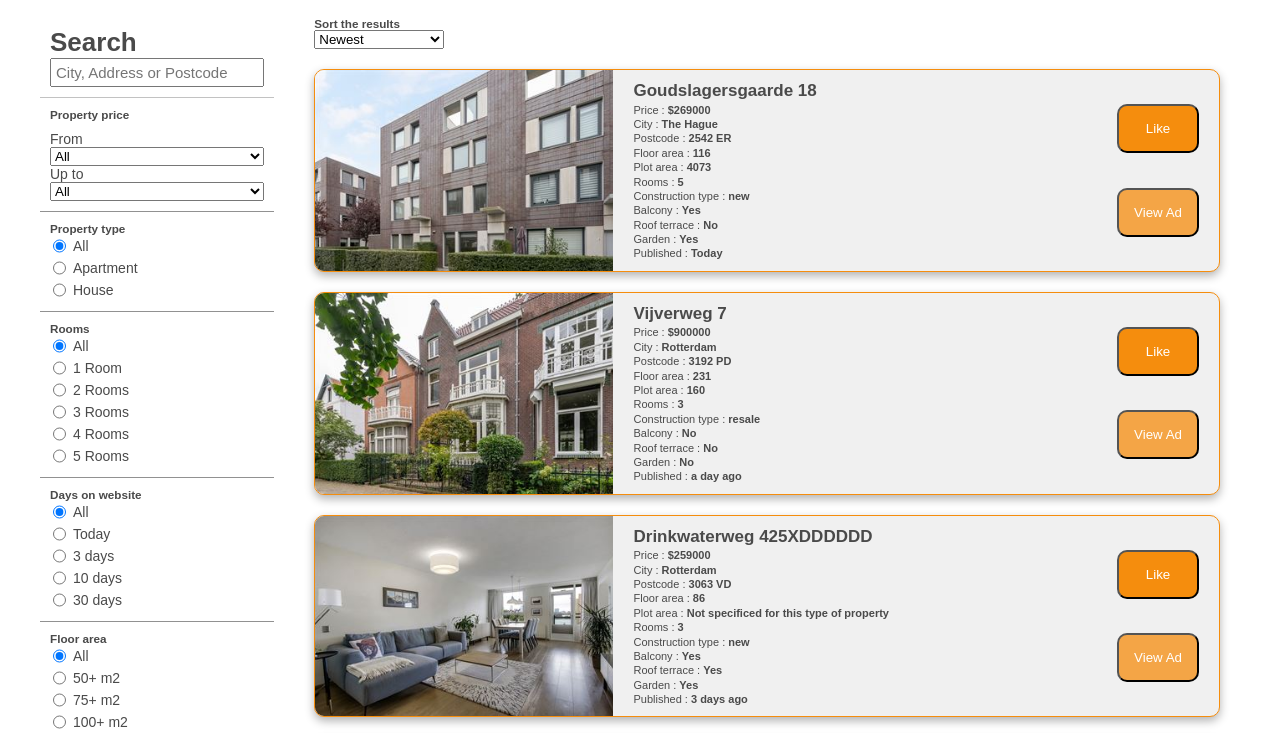
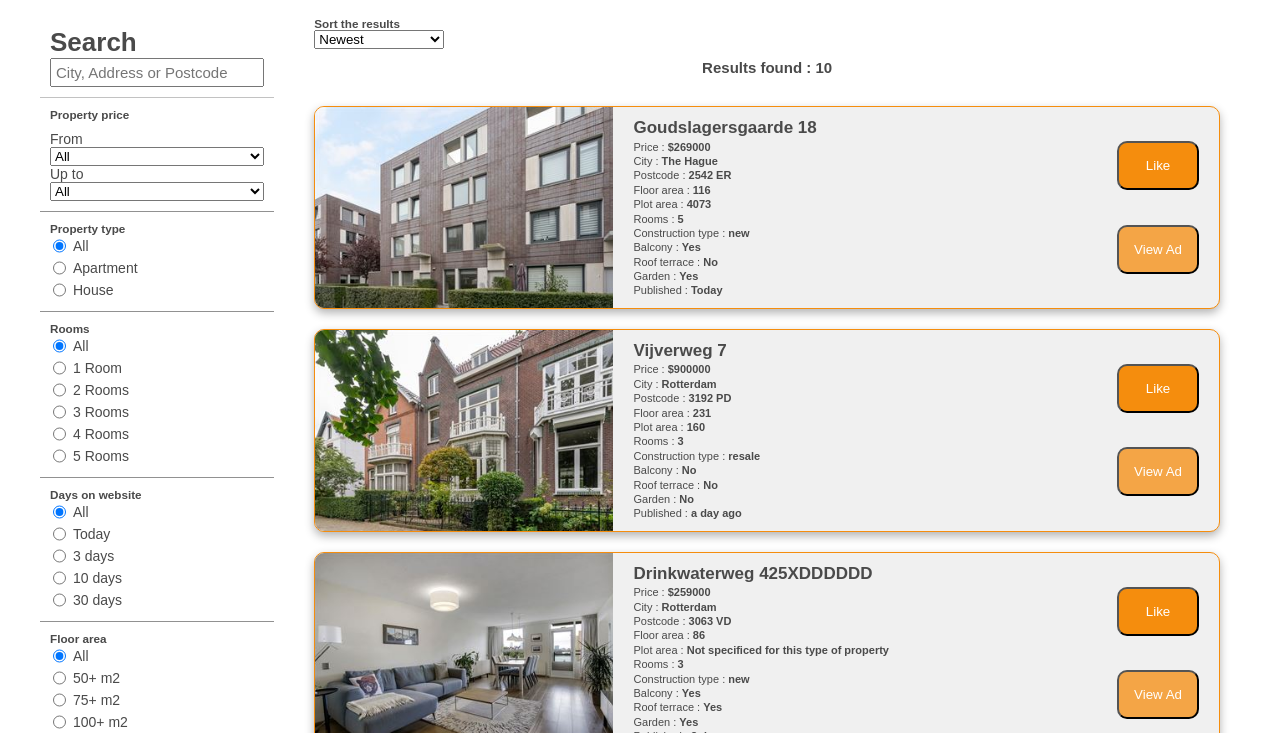
Before and after one commit to berinaptula/Real-Estate-Website, a website: page index.html in a window 1280 px wide. Shown: the part 60-793 px from the top of the page. Drawn offline with nearby package versions, Linux system fonts and the light colour scheme.

Commit message:
Display how many properties are matching the filters

```diff
--- a/sass/_property.scss
+++ b/sass/_property.scss
@@ -76,3 +76,16 @@
         }
     }
 }
+
+.properties-container {
+    .no-result {
+        padding: 10rem;
+        text-align: center;
+        font-size: 5rem;
+    }
+
+    .results-count {
+        padding: 1rem;
+        text-align: center;
+    }
+}
--- a/scripts/script.js
+++ b/scripts/script.js
@@ -126,9 +126,13 @@ const filterAds = () => {
         }
     })
     const finalResult = constructionFilter;
+
+    if (finalResult.length === 0) {
+        const propertiesContainer = document.querySelector('.properties-container')
+        propertiesContainer.innerHTML = "<h2 class='no-result'>No matching properties</h2>"
+    }
     return finalResult;
 };
-
 
 //
 const setFilters = (e) => {
@@ -399,8 +403,13 @@ sortChangeListener.addEventListener('change', () => {
 
 // Render the DOM from the ads array (ads.js)
 const renderAds = (adsArray) => {
+    const container = document.querySelector('.properties-container');
+    const resultsCount = document.createElement('h2')
+    resultsCount.textContent = `Results found : ${filterAds().length}`
+    resultsCount.classList = 'results-count'
+    container.append(resultsCount)
     adsArray.forEach((element) => {
-        const container = document.querySelector('.properties-container');
+
         const ad = document.createElement('div');
         ad.className = 'property';
         ad.id = element.id
@@ -408,8 +417,8 @@ const renderAds = (adsArray) => {
 
         let publishedStringToObject = moment(element.published);
         let whenIsPublished = publishedStringToObject.fromNow();
-        let x = new moment()
-        let inDays = moment.duration(x.diff(element.published)).asDays();
+        let now = new moment()
+        let inDays = moment.duration(now.diff(element.published)).asDays();
         let inDaysInt = parseInt(inDays);
         let published = '';
 
```
Also changed, not shown: css/style.css.
